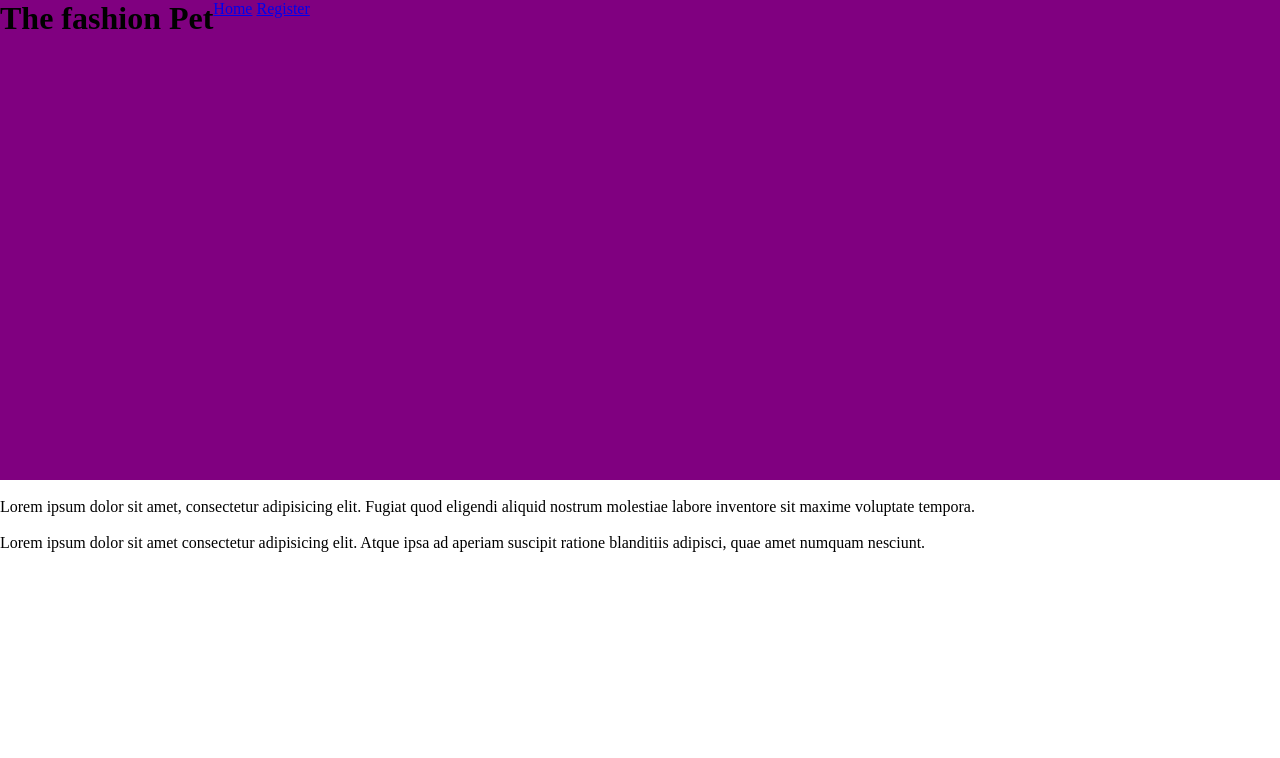
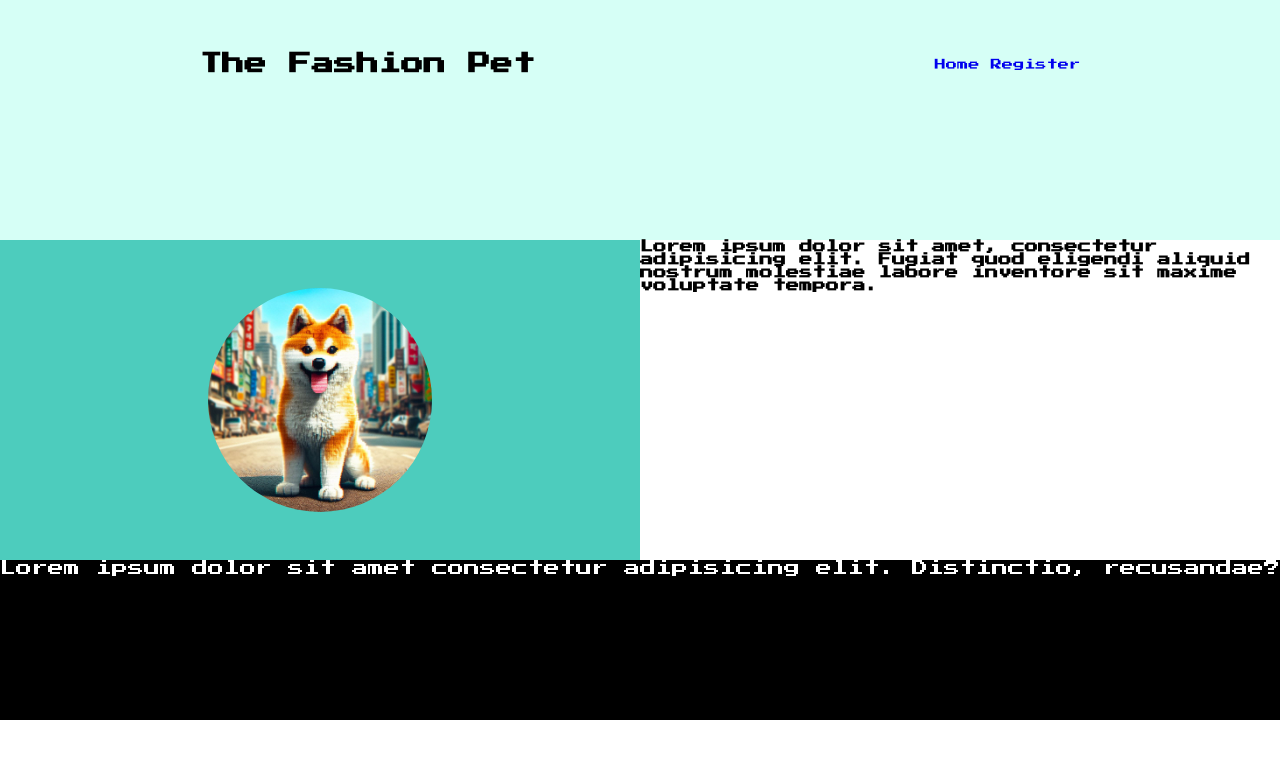
Before and after one commit to tmarc007/Pet_Salon, a plain HTML site: page index.html in a window 1280 px wide. Drawn offline with Linux system fonts and the light colour scheme; files that its build step writes are made by us from their sources.

Commit message:
Pet Salon104.1_v2

```diff
--- a/index.html
+++ b/index.html
@@ -3,54 +3,44 @@
 <head>
     <meta charset="UTF-8">
     <meta name="viewport" content="width=device-width, initial-scale=1.0">
-    <link rel="stylesheet" href="styles/mystyle.css">
-    <link rel="stylesheet" href="">
-    <link rel="stylesheet" href="">
+    <link rel="preconnect" href="https://fonts.googleapis.com">
+<link rel="preconnect" href="https://fonts.gstatic.com" crossorigin>
+<link href="https://fonts.googleapis.com/css2?family=Press+Start+2P&display=swap" rel="stylesheet">
+    <link rel="stylesheet" href="./mystyle.css">
+    <link rel="stylesheet" href="https://fonts.googleapis.com">
+    <link rel="stylesheet" href="https://">
     <link rel="stylesheet" href="">
     <title>Pet Salon</title>
 </head>
 <body>
     <header class="site-init">
         <div class="flex-container">
-            <h1>The fashion Pet</h1>
+            <h1>The Fashion Pet</h1>
 
             <nav>
                 <a href="index.html">Home</a>
                 <a href="register.html">Register</a>
             </nav>
         </div>
-
     </header>
     <main class="">
-        <div class="welcome-section">
-            <div>
-                <div>
-                    <img src="" alt="">
+        <div class="welcome-container">
+            <div class="welcome-section">
+                <div class="welcome-img">
+                    <img src="./img/Jindo.jpeg" alt="">
                 </div>
-                <div>
-                    <p>Lorem ipsum dolor sit amet, consectetur adipisicing elit. Fugiat quod eligendi aliquid nostrum molestiae labore inventore sit maxime voluptate tempora.</p>
+                <div class="welcome-text">
+                    <h5>Lorem ipsum dolor sit amet, consectetur adipisicing elit. Fugiat quod eligendi aliquid nostrum molestiae labore inventore sit maxime voluptate tempora.</h5>
                 </div>
             </div>
         </div>
 
-        <div class="services-section">
-            <div>
-                <div>
-                    <img src="" alt="">
-                </div>
-                <div>
-                    <p>Lorem ipsum dolor sit amet consectetur adipisicing elit. Atque ipsa ad aperiam suscipit ratione blanditiis adipisci, quae amet numquam nesciunt.</p>
-                    <ul>
-                        <li> </li>
-                    </ul>
-                </div>
-            </div>
-        </div>
+
 
     </main>
 
-    <footer>
-
+    <footer class="site-footer">
+        <p>Lorem ipsum dolor sit amet consectetur adipisicing elit. Distinctio, recusandae?</p>
     </footer>
 
     <script src="./scripts/script.js"></script>
--- a/mystyle.css
+++ b/mystyle.css
@@ -4,20 +4,48 @@
     padding: 0;
 }
 body{
-
+    font-family: 'Press Start 2P', system-ui;
 }
 img{
     max-width: 100%;
 }
 a{
-    text-decoration: :;
+    text-decoration:none;
 }
 /*utilities*/
 .flex-container{
     display: flex;
+    justify-content: space-around;
+    align-items: center;
+    height: 8rem;
+    font-size: .7rem;
 }
 /*header*/
 .site-init{
-    background-color: purple;
-    height: 30rem;
+    background-color: #d6fff6;
+    height: 15rem;
 }
+/*main*/
+
+/*welcome*/
+.welcome-section{
+    display: grid;
+    grid-template-columns: 1fr 1fr;
+}
+.welcome-img{
+    display: flex;
+    justify-content: center;
+    align-items: center;
+    background-color: #4DCCBD;
+    height: 20rem;
+}
+.welcome-img img{
+    display: block;
+    width: 14rem;
+    border-radius: 50%;
+}
+.site-footer{
+    background-color: black;
+    height: 10rem;
+    color: white;
+}
--- a/scripts/script.js
+++ b/scripts/script.js
@@ -2,6 +2,8 @@ var globalVariable= "I'm in global scope";
 
 function myFunction() {
     // This functon can access globalVariable console.log(globalVariable);
+
+    console.log(globalVariable);
 }
 
 myFunction();
@@ -10,26 +12,48 @@ function myFunction2() {
     var localVar="I'm in local scope";
 
     console.log(localVar);
-//--------
+
     if (true) {
         let blockVariable = "I'm in block scope";
         console.log(blockVariable);
     }
+}
 
-}
 myFunction2();
 //-------------
+
 function planeTicket(destination,price){
-    console.log("Traveling to..." + destination);
+    console.log("Traveling to... " + destination);
     return price*1.11;
 }
 
+var price1=planeTicket("Mexico",100);
+var price2=planeTicket("Italy",200);
+var price3=planeTicket("China",150);
+
+
 function calculateProfits(){
-    var price1=planeTicket("Italy",100);
-    var price2=planeTicket("Spain",200);
-    var price2=planeTicket("China",150);
+    console.log(price1+price2+price3);
+}
+calculateProfits();
 
-    console.log(price1+price2+price3)
-}
 
-calculateProfits();
+
+
+
+
+
+
+
+
+
+
+// function calculateProfits(){
+//     var price1=planeTicket("Italy",100);
+//     var price2=planeTicket("Spain",200);
+//     var price2=planeTicket("China",150);
+
+//     console.log(price1+price2+price3)
+// }
+
+// calculateProfits();
```
Also changed, not shown: register.html (+29 -1 lines), scripts/register.js (+36 -11 lines), img/Jindo Dog.jpeg (deleted), img/Jindo.jpeg (added), img/Lolipop.jpeg (added), img/Sparky.jpeg (added), 1 other file.
